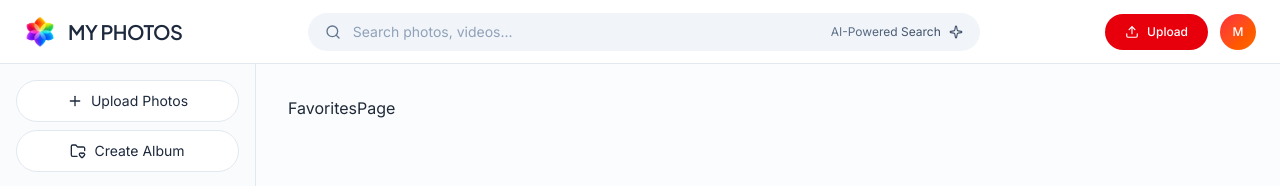
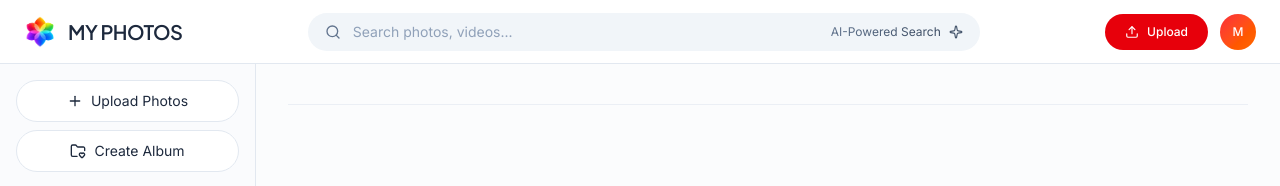
Before and after one commit to muktinathrajbanshi/my_photos, a React (Vite) app in the folder frontend/: page /favorites in a window 1280 px wide. Shown: the top 186 px of the page. Built offline with nearby package versions, Linux system fonts and the light colour scheme; a web font is replaced by a local one.

Commit message:
oh my go

```diff
--- a/frontend/src/pages/FavoritesPage.jsx
+++ b/frontend/src/pages/FavoritesPage.jsx
@@ -20,7 +20,11 @@ const FavoritesPage = () => {
     fetchFavorites();
   }, [searchQuery]);
 
-  return <div>FavoritesPage</div>;
+  return (
+    <div className="max-w-7xl mx-auto space-y-6">
+      <div className="flex items-center justify-between pb-2 border-b border-slate-200/60"></div>
+    </div>
+  );
 };
 
 export default FavoritesPage;
```
